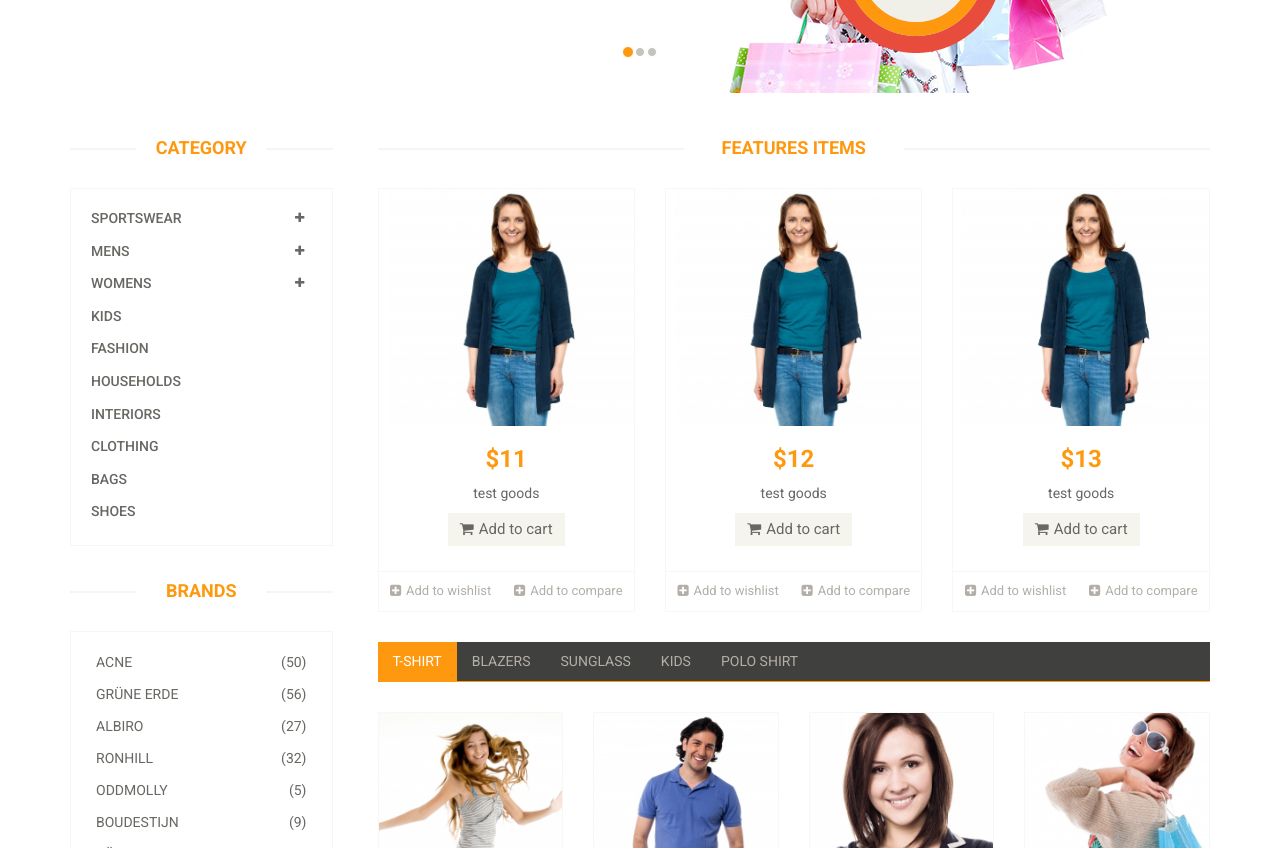
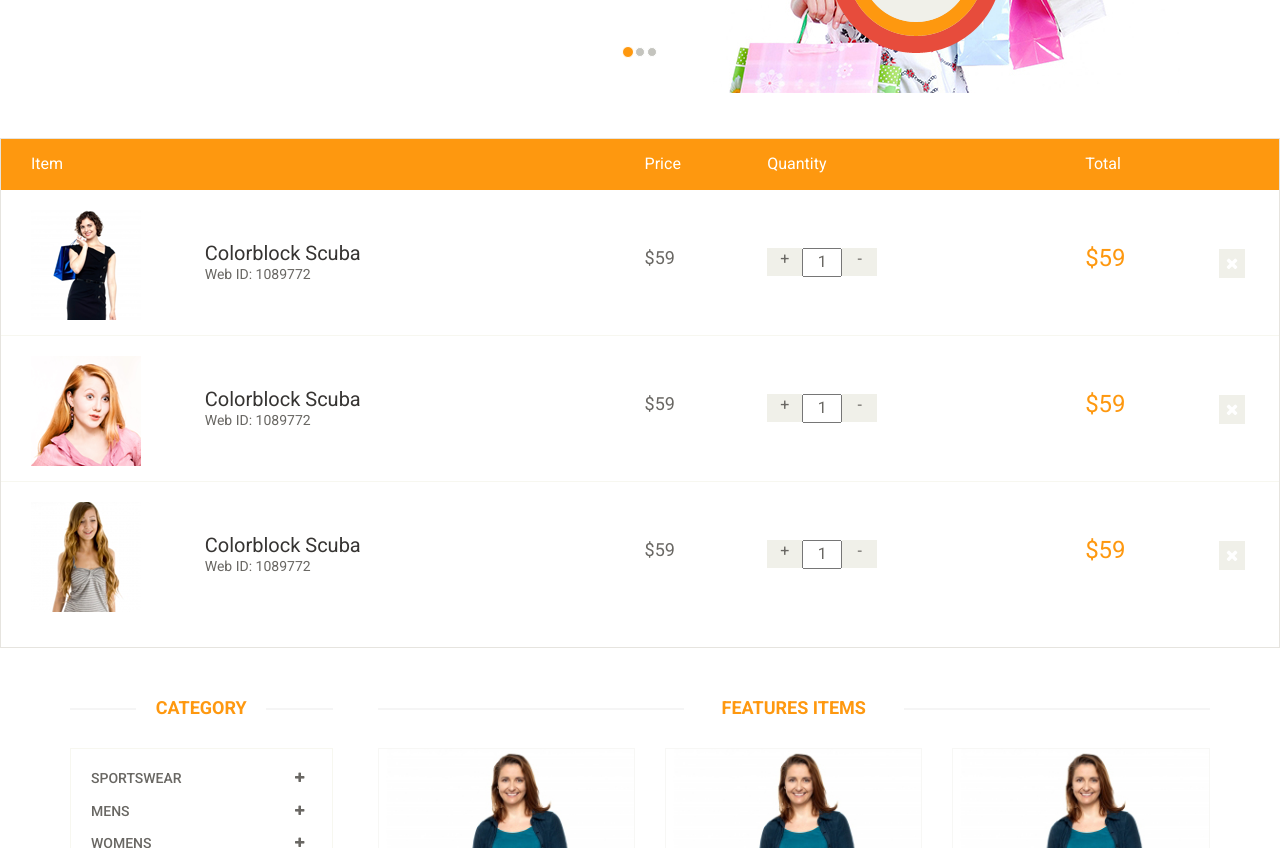
Before and after one commit to FTTA/vue_js_shop, a Vue app: page / in a window 1280 px wide. Shown: the part 560-1408 px from the top of the page. Built offline with nearby package versions, Linux system fonts and the light colour scheme.

Commit message:
cart visibility

```diff
--- a/index.html
+++ b/index.html
@@ -27,7 +27,7 @@
 
         <HeaderTop></HeaderTop>
 
-        <HeaderMiddle></HeaderMiddle>
+        <HeaderMiddle v-bind:cartVisibility="cartVisibility"></HeaderMiddle>
 
         <HeaderBottom></HeaderBottom>
     </header><!--/header-->
@@ -37,6 +37,7 @@
     </section><!--/slider-->
 
     <section id="content">
+        <carttemplate v-bind:cartVisibility="cartVisibility"></carttemplate>
         <MainContent></MainContent>
     </section>
 
--- /dev/null
+++ b/src/components/Cart.vue
@@ -0,0 +1,104 @@
+<template>
+<section id="cart_items">
+<div class="table-responsive cart_info" style="position: relative; z-index: 9999">
+  <table class="table table-condensed">
+    <thead>
+      <tr class="cart_menu">
+        <td class="image">Item</td>
+        <td class="description"></td>
+        <td class="price">Price</td>
+        <td class="quantity">Quantity</td>
+        <td class="total">Total</td>
+        <td></td>
+      </tr>
+    </thead>
+    <tbody>
+      <tr>
+        <td class="cart_product">
+          <a href=""><img src="images/cart/one.png" alt=""></a>
+        </td>
+        <td class="cart_description">
+          <h4><a href="">Colorblock Scuba</a></h4>
+          <p>Web ID: 1089772</p>
+        </td>
+        <td class="cart_price">
+          <p>$59</p>
+        </td>
+        <td class="cart_quantity">
+          <div class="cart_quantity_button">
+            <a class="cart_quantity_up" href=""> + </a>
+            <input class="cart_quantity_input" type="text" name="quantity" value="1" autocomplete="off" size="2">
+            <a class="cart_quantity_down" href=""> - </a>
+          </div>
+        </td>
+        <td class="cart_total">
+          <p class="cart_total_price">$59</p>
+        </td>
+        <td class="cart_delete">
+          <a class="cart_quantity_delete" href=""><i class="fa fa-times"></i></a>
+        </td>
+      </tr>
+
+      <tr>
+        <td class="cart_product">
+          <a href=""><img src="images/cart/two.png" alt=""></a>
+        </td>
+        <td class="cart_description">
+          <h4><a href="">Colorblock Scuba</a></h4>
+          <p>Web ID: 1089772</p>
+        </td>
+        <td class="cart_price">
+          <p>$59</p>
+        </td>
+        <td class="cart_quantity">
+          <div class="cart_quantity_button">
+            <a class="cart_quantity_up" href=""> + </a>
+            <input class="cart_quantity_input" type="text" name="quantity" value="1" autocomplete="off" size="2">
+            <a class="cart_quantity_down" href=""> - </a>
+          </div>
+        </td>
+        <td class="cart_total">
+          <p class="cart_total_price">$59</p>
+        </td>
+        <td class="cart_delete">
+          <a class="cart_quantity_delete" href=""><i class="fa fa-times"></i></a>
+        </td>
+      </tr>
+      <tr>
+        <td class="cart_product">
+          <a href=""><img src="images/cart/three.png" alt=""></a>
+        </td>
+        <td class="cart_description">
+          <h4><a href="">Colorblock Scuba</a></h4>
+          <p>Web ID: 1089772</p>
+        </td>
+        <td class="cart_price">
+          <p>$59</p>
+        </td>
+        <td class="cart_quantity">
+          <div class="cart_quantity_button">
+            <a class="cart_quantity_up" href=""> + </a>
+            <input class="cart_quantity_input" type="text" name="quantity" value="1" autocomplete="off" size="2">
+            <a class="cart_quantity_down" href=""> - </a>
+          </div>
+        </td>
+        <td class="cart_total">
+          <p class="cart_total_price">$59</p>
+        </td>
+        <td class="cart_delete">
+          <a class="cart_quantity_delete" href=""><i class="fa fa-times"></i></a>
+        </td>
+      </tr>
+    </tbody>
+  </table>
+</div>
+</section>
+</template>
+
+<script>
+export default {
+  props: [
+    'cartVisibility'
+  ]
+}
+</script>
--- a/src/components/header/HeaderMiddle.vue
+++ b/src/components/header/HeaderMiddle.vue
@@ -37,7 +37,7 @@
               <li><a href="#"><i class="fa fa-user"></i> Account</a></li>
               <li><a href="#"><i class="fa fa-star"></i> Wishlist</a></li>
               <li><a href="checkout.html"><i class="fa fa-crosshairs"></i> Checkout</a></li>
-              <li><a href="cart.html"><i class="fa fa-shopping-cart"></i> Cart</a></li>
+              <li><a v-on:click="cartVisibility.chageState()"><i class="fa fa-shopping-cart"></i> Cart</a></li>
               <li><a href="login.html"><i class="fa fa-lock"></i> Login</a></li>
             </ul>
           </div>
@@ -47,3 +47,11 @@
   </div><!--/header-middle-->
 
 </template>
+
+<script>
+export default {
+  props: [
+    'cartVisibility'
+  ]
+}
+</script>
--- a/src/main.js
+++ b/src/main.js
@@ -16,11 +16,29 @@ import FooterWidget from './components/footer/FooterWidget'
 
 import Content from './components/Content'
 
+import Cart from './components/Cart'
+
 import Slider from './Slider'
 // import router from './router'
 // var Itemtemplate = require('vue!./Itemtemplate.vue')
 
 Vue.config.productionTip = false
+
+var cartVisibility = {
+  debug: true,
+  state: {
+    show: true
+  },
+  chageState: function (event) {
+    if (this.state.show === 1) {
+      alert('here')
+      this.state.show = false
+    } else {
+      alert('here 2')
+      this.state.show = true
+    }
+  }
+}
 
 /* eslint-disable no-new */
 
@@ -30,6 +48,9 @@ new Vue({
     headertop: HeaderTop,
     headermiddle: HeaderMiddle,
     headerbottom: HeaderBottom
+  },
+  data: {
+    cartVisibility: cartVisibility
   }
 })
 
@@ -43,7 +64,11 @@ new Vue({
 new Vue({
   el: '#content',
   components: {
-    maincontent: Content
+    maincontent: Content,
+    carttemplate: Cart
+  },
+  data: {
+    cartVisibility: cartVisibility
   }
 })
 
```
